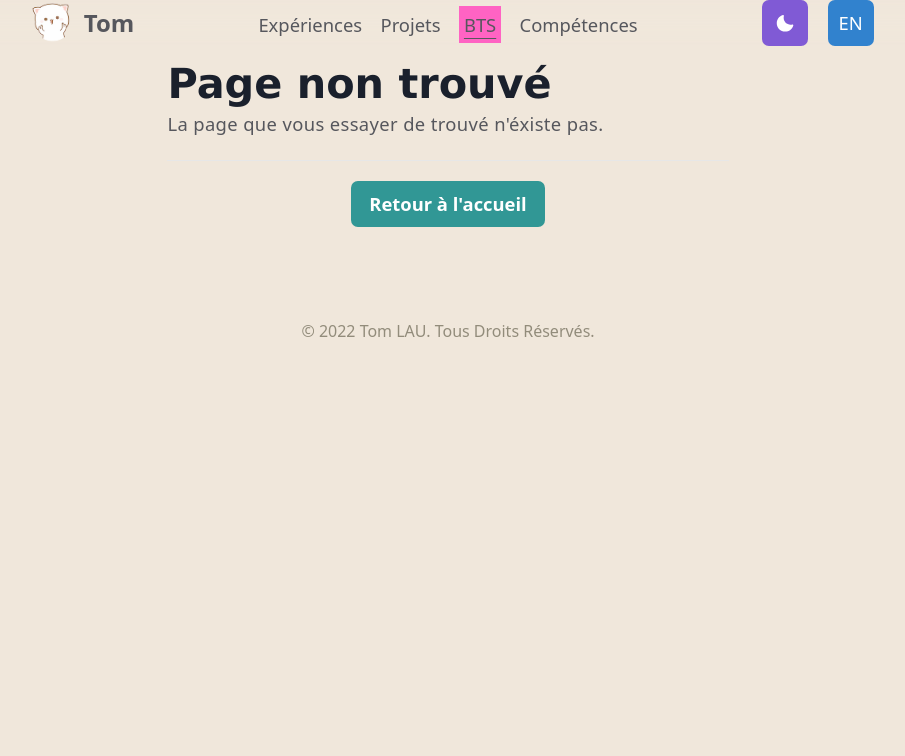
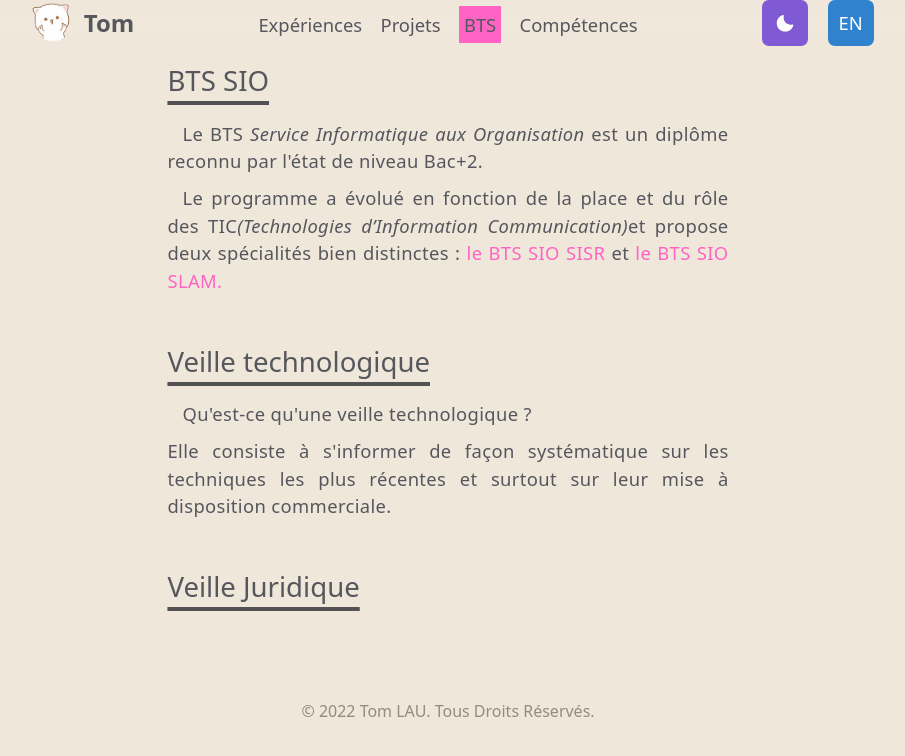
Before and after one commit to KiSEiGitHub/Me, a Next.js app: page /Bts in a window 1280 px wide. Before the commit this address had no page. Shown: the top 756 px of the page, without its empty margins (192-1097 px from the left). Built offline with nearby package versions, Linux system fonts and the light colour scheme.

Commit message:
feat: preparation

```diff
--- a/Layout/CustomText.jsx
+++ b/Layout/CustomText.jsx
@@ -8,14 +8,14 @@ export const ExtLink = ({children, href}) => (
     </Link>
 );
 
-export const Para = ({children}) => (
-    <Text variant="Para">
+export const Para = ({children, mt, mb}) => (
+    <Text variant="Para" mt={mt} mb={mb}>
         {children}
     </Text>
 );
 
-export const ParaIndent = ({children}) => (
-    <Text variant="ParaIndent">
+export const ParaIndent = ({children, mt, mb}) => (
+    <Text variant="ParaIndent" mt={mt} mb={mb}>
         {children}
     </Text>
 );
@@ -31,3 +31,9 @@ export const ParaNoJus = ({children}) => (
         {children}
     </Text>
 )
+
+export const ItalicText = ({children}) => (
+    <Text variant="italic">
+        {children}
+    </Text>
+)
--- a/Layout/NavLink.jsx
+++ b/Layout/NavLink.jsx
@@ -1,20 +1,34 @@
-import {Text} from "@chakra-ui/react";
-import React from "react";
-import Link from 'next/link'
+import { Text } from '@chakra-ui/react';
+import React from 'react';
+import Link from 'next/link';
 
-export const NavLink = ({children, href}) => (
+export const NavLink = ({ children, href }) => (
     <Text
-        fontSize='1em'
-        cursor='pointer'
-        textUnderlineOffset={3}
-        pos='relative'
-        top="2px"
-        _hover={{
-            textDecoration: 'underline'
+        fontSize = "1em"
+        cursor = "pointer"
+        textUnderlineOffset = {3}
+        pos = "relative"
+        top = "2px"
+        _hover = {{
+            textDecoration : 'underline'
         }}
     >
-        <Link href={href} passHref>
+        <Link href = {href} passHref>
             {children}
         </Link>
     </Text>
-)
+);
+
+export const Linkk = ({ children, href }) => (
+    <Text
+        d = "inline"
+        color = "#ff63c3"
+        _hover = {{
+            textDecoration : 'underline',
+        }}
+    >
+        <Link href = {href}>
+            {children}
+        </Link>
+    </Text>
+);
--- a/Theme/Theme.jsx
+++ b/Theme/Theme.jsx
@@ -1,8 +1,8 @@
-import {extendTheme, useColorMode} from '@chakra-ui/react';
-import {createBreakpoints, darken, mode, whiten} from '@chakra-ui/theme-tools';
+import { extendTheme, useColorMode } from '@chakra-ui/react';
+import { createBreakpoints, darken, mode, whiten } from '@chakra-ui/theme-tools';
 
 function ScrollBack() {
-    const {colorMode} = useColorMode();
+    const { colorMode } = useColorMode();
     if (colorMode === 'light') {
         return '#ead9b9';
     } else if (colorMode === 'dark') {
@@ -11,164 +11,171 @@ function ScrollBack() {
 }
 
 const styles = {
-    global: props => ({
-        html: {
-            fontSize: {sm: '100%', md: '110%', lg: '115%', xl: '117%'}
+    global : props => ( {
+        html : {
+            fontSize : { sm : '100%', md : '110%', lg : '115%', xl : '117%' }
         },
-        body: {
-            bg: mode('#f0e7db', '#202023')(props),
-            fontFamily: '@import url(\'https://fonts.googleapis.com/css2?family=M+PLUS+Rounded+1c&display=swap\');',
-            '&::-webkit-scrollbar': {
-                width: 2,
-                borderRadius: '20px',
-                d: 'none'
+        body : {
+            bg                           : mode('#f0e7db', '#202023')(props),
+            fontFamily                   : '@import url(\'https://fonts.googleapis.com/css2?family=M+PLUS+Rounded+1c&display=swap\');',
+            '&::-webkit-scrollbar'       : {
+                width        : 2,
+                borderRadius : '20px',
+                d            : 'none'
             },
-            '&::-webkit-scrollbar-track': {
-                borderRadius: '20px'
+            '&::-webkit-scrollbar-track' : {
+                borderRadius : '20px'
             },
-            '&::-webkit-scrollbar-thumb': {
-                background: ScrollBack,
-                borderRadius: '24px',
+            '&::-webkit-scrollbar-thumb' : {
+                background   : ScrollBack,
+                borderRadius : '24px',
             }
         }
-    })
+    } )
 };
 
 const components = {
-    Heading: {
-        variants: {
-            'section-title': {
-                textDecoration: 'underline',
-                textUnderlineOffset: 6,
-                textDecorationColor: '#525252',
-                textDecorationThickness: 4,
-                marginTop: 3,
-                marginBottom: 4,
-                fontFamily: 'M PLUS Rounded 1c'
+    Heading   : {
+        variants : {
+            'section-title' : {
+                textDecoration          : 'underline',
+                textUnderlineOffset     : 6,
+                textDecorationColor     : '#525252',
+                textDecorationThickness : 4,
+                marginTop               : 3,
+                marginBottom            : 4,
+                fontFamily              : 'M PLUS Rounded 1c'
             },
-            'sous-title': (props) => ({
-                color: mode('#1a202c', '#ffffff')(props),
-                fontSize: '1.2em',
-                fontFamily: 'M PLUS Rounded 1c'
-            }),
-            'baseText': (props) => ({
-                color: mode('#1a202c', '#ffffff')(props),
-                fontSize: '1.2em',
-                fontFamily: 'M PLUS Rounded 1c'
-            })
+            'sous-title'    : (props) => ( {
+                color      : mode('#1a202c', '#ffffff')(props),
+                fontSize   : '1.2em',
+                fontFamily : 'M PLUS Rounded 1c'
+            } ),
+            'baseText'      : (props) => ( {
+                color      : mode('#1a202c', '#ffffff')(props),
+                fontSize   : '1.2em',
+                fontFamily : 'M PLUS Rounded 1c'
+            } )
         }
     },
-    Link: {
-        baseStyle: props => ({
-            color: mode('#3d7aed', '#ff63c3')(props),
-            textUnderlineOffset: 3,
-            fontFamily: 'M PLUS Rounded 1c'
-        })
+    Link      : {
+        baseStyle : props => ( {
+            color               : mode('#3d7aed', '#ff63c3')(props),
+            textUnderlineOffset : 3,
+            fontFamily          : 'M PLUS Rounded 1c'
+        } )
     },
-    Container: {
-        variants: {
-            Main: {
-                mt: '60px',
-                p: '0 35px'
+    Container : {
+        variants : {
+            Main             : {
+                mt : '60px',
+                p  : '0 35px'
             },
-            'Main-Projet': {
-                mt: '100px',
-                p: '0 35px',
-                W: '820px',
+            'Main-Projet'    : {
+                mt : '100px',
+                p  : '0 35px',
+                W  : '820px',
             },
-            'Proj': {
-                maxW: '100%',
-                h: 'auto',
-                mt: '100px',
+            'Proj'           : {
+                maxW : '100%',
+                h    : 'auto',
+                mt   : '100px',
             },
-            WithShadow: (props) => ({
-                boxShadow: ' rgba(0, 0, 0, 0.25) 0px 14px 28px, rgba(0, 0, 0, 0.22) 0px 10px 10px;',
-                w: '412px',
-                h: '380px',
-                p: '20px',
-                borderRadius: '10px',
-                pos: 'relative',
-                backgroundColor: mode('#f5f0e8', '#313134')(props),
-                m: '10px 10px'
-            }),
-            'Container-Flex': {
-                w: '220px',
-                h: '150px',
-                bg: 'blue',
-                borderRadius: '25px',
-                p: '10px',
-                m: '10px'
+            WithShadow       : (props) => ( {
+                boxShadow       : ' rgba(0, 0, 0, 0.25) 0px 14px 28px, rgba(0, 0, 0, 0.22) 0px 10px 10px;',
+                w               : '412px',
+                h               : '380px',
+                p               : '20px',
+                borderRadius    : '10px',
+                pos             : 'relative',
+                backgroundColor : mode('#f5f0e8', '#313134')(props),
+                m               : '10px 10px'
+            } ),
+            'Container-Flex' : {
+                w            : '220px',
+                h            : '150px',
+                bg           : 'blue',
+                borderRadius : '25px',
+                p            : '10px',
+                m            : '10px'
             },
-            'Projet': {
-                mt: '100px',
-                w: {sm: '350px', md: '650px', lg: '800px', xl: '950px'},
+            'Projet'         : {
+                mt : '100px',
+                w  : { sm : '350px', md : '650px', lg : '800px', xl : '950px' },
             }
         }
     },
-    Button: {
-        variants: {
-            ButtonLike: (props) => ({
-                bg: mode('#319694', '#81e6d9')(props),
-                margin: '5px 2px',
-                color: mode('#ffffff', '#1a202c')(props),
-                fontFamily: 'M PLUS Rounded 1c',
-                h: {sm: 8, md: 8, lg: 9, xl: 9},
-                fontSize: '0.9em',
-                _hover: {
-                    bg: mode(darken('#319694', 10), whiten('#81e6d9', 10))(props),
+    Button    : {
+        variants : {
+            ButtonLike : (props) => ( {
+                bg         : mode('#319694', '#81e6d9')(props),
+                margin     : '5px 2px',
+                color      : mode('#ffffff', '#1a202c')(props),
+                fontFamily : 'M PLUS Rounded 1c',
+                h          : { sm : 8, md : 8, lg : 9, xl : 9 },
+                fontSize   : '0.9em',
+                _hover     : {
+                    bg : mode(darken('#319694', 10), whiten('#81e6d9', 10))(props),
                 }
-            }),
+            } ),
         }
     },
-    Text: {
-        baseStyle: (props) => ({
-            color: mode('#56575d', '#e5e5e5')(props),
-            fontFamily: 'M PLUS Rounded 1c'
-        }),
-        variants: {
-            ParaIndent: {
-                textAlign: 'justify',
-                textIndent: 15,
-                fontSize: '1em',
-                lineHeight: '150%',
-                letterSpacing: '0.02em',
+    Text      : {
+        baseStyle : (props) => ( {
+            color      : mode('#56575d', '#e5e5e5')(props),
+            fontFamily : 'M PLUS Rounded 1c'
+        } ),
+        variants  : {
+            ParaIndent      : {
+                textAlign     : 'justify',
+                textIndent    : 15,
+                fontSize      : '1em',
+                lineHeight    : '150%',
+                letterSpacing : '0.02em',
             },
-            Para: {
-                textAlign: 'justify',
-                fontSize: '1em',
-                lineHeight: '150%',
-                letterSpacing: '0.02em',
+            Para            : {
+                textAlign     : 'justify',
+                fontSize      : '1em',
+                lineHeight    : '150%',
+                letterSpacing : '0.02em',
             },
-            ParaNoJus: {
-                fontSize: '1em',
-                lineHeight: '150%',
-                letterSpacing: '0.02em'
+            'italic'        : {
+                fontSize      : '1em',
+                lineHeight    : '150%',
+                letterSpacing : '0.02em',
+                fontStyle     : 'italic',
+                d             : 'inline'
             },
-            ProjetLink: (props) => ({
-                color: mode('#3d7aed', '#ff63c3')(props),
-                fontSize: '1em'
-            }),
-            Link: {
-                d: 'inline',
-                fontSize: {sm: '1.1em', md: '1em'}
+            ParaNoJus       : {
+                fontSize      : '1em',
+                lineHeight    : '150%',
+                letterSpacing : '0.02em'
             },
-            FirstPara: {
-                p: 3,
-                textAlign: 'center',
-                textIndent: 15,
-                fontSize: '1em'
+            ProjetLink      : (props) => ( {
+                color    : mode('#3d7aed', '#ff63c3')(props),
+                fontSize : '1em'
+            } ),
+            Link            : {
+                d        : 'inline',
+                fontSize : { sm : '1.1em', md : '1em' }
             },
-            'Me': {
-                fontSize: {sm: '2em', md: '3em'}
+            FirstPara       : {
+                p          : 3,
+                textAlign  : 'center',
+                textIndent : 15,
+                fontSize   : '1em'
             },
-            'section-title': {
-                textDecoration: 'underline',
-                textUnderlineOffset: 10,
-                textDecorationColor: '#525252',
-                textDecorationThickness: 4,
-                marginTop: 3,
-                marginBottom: 4,
-                fontSize: '1.5em'
+            'Me'            : {
+                fontSize : { sm : '2em', md : '3em' }
+            },
+            'section-title' : {
+                textDecoration          : 'underline',
+                textUnderlineOffset     : 10,
+                textDecorationColor     : '#525252',
+                textDecorationThickness : 4,
+                marginTop               : 3,
+                marginBottom            : 4,
+                fontSize                : '1.5em'
             }
         }
     }
@@ -176,19 +183,19 @@ const components = {
 };
 
 const fonts = {
-    heading: '\'M PLUS Rounded 1c\''
+    heading : '\'M PLUS Rounded 1c\''
 };
 
 const breakpoints = createBreakpoints({
-    sm: '320px',
-    md: '780px',
-    lg: '1024px',
-    xl: '1440px'
+    sm : '320px',
+    md : '780px',
+    lg : '1024px',
+    xl : '1440px'
 });
 
 const color = {
-    grassTeal: '#88ccca'
+    grassTeal : '#88ccca'
 };
 
-const theme = extendTheme({styles, components, fonts, breakpoints});
+const theme = extendTheme({ styles, components, fonts, breakpoints });
 export default theme;
--- a/components/Nav.jsx
+++ b/components/Nav.jsx
@@ -93,7 +93,7 @@ const Nav = () => {
                             bg = {asPath === '/Bts' ? '#ff63c3' : ''}
                             p = {asPath === '/Bts' ? '5px' : ''}
                             textUnderlineOffset = {6}
-                            textDecoration = {asPath === '/Bts' ? 'underline' : ''}
+                            textDecoration = {asPath === '/Index' ? 'underline' : ''}
                             m = {2}
                         >
                             {toggleLang ? 'BTS' : 'BTS'}
--- /dev/null
+++ b/pages/Bts/index.jsx
@@ -0,0 +1,51 @@
+import React from 'react';
+import { Container} from '@chakra-ui/react';
+import Section from '../../Layout/Section';
+import { ItalicText, Para, ParaIndent, SectionTitle } from '../../Layout/CustomText';
+import { Linkk } from '../../Layout/NavLink';
+
+const Bts = () => {
+    return (
+        <>
+            <Container variant = "Main">
+                <Section delay = {0.4}>
+                    <SectionTitle>BTS SIO</SectionTitle>
+                    <ParaIndent mb = {2}>
+                        Le BTS <span style = {{ fontStyle : 'italic' }}>Service Informatique aux Organisation</span>
+                        {' '}est un diplôme reconnu par l&apos;état de niveau Bac+2.
+                    </ParaIndent>
+                    <ParaIndent>
+                        Le programme a évolué en fonction de la place et du rôle des TIC
+                        <ItalicText>(Technologies d’Information Communication)</ItalicText>
+                        et
+                        propose deux spécialités bien distinctes : {' '}
+                        <Linkk href = {'/Bts/Sisr'}>
+                            le BTS SIO SISR
+                        </Linkk>
+                        {' '} et {' '}
+                        <Linkk href = {'/Bts/Slam'}>
+                            le BTS SIO SLAM.
+                        </Linkk>
+
+                    </ParaIndent>
+                </Section>
+                <Section delay = {0.5}>
+                    <SectionTitle>Veille technologique</SectionTitle>
+                    <ParaIndent mb = {2}>
+                        Qu&apos;est-ce qu&apos;une veille technologique ?
+                    </ParaIndent>
+                    <Para>
+                        Elle consiste à s'informer de façon systématique sur les techniques les plus récentes et surtout
+                        sur
+                        leur mise à disposition commerciale.
+                    </Para>
+                </Section>
+                <Section delay = {0.6}>
+                    <SectionTitle>Veille Juridique</SectionTitle>
+                </Section>
+            </Container>
+        </>
+    );
+};
+
+export default Bts;
```
Also changed, not shown: pages/Bts/Sisr.jsx (added, +18 -0 lines), pages/Bts/Slam.jsx (added, +18 -0 lines).
